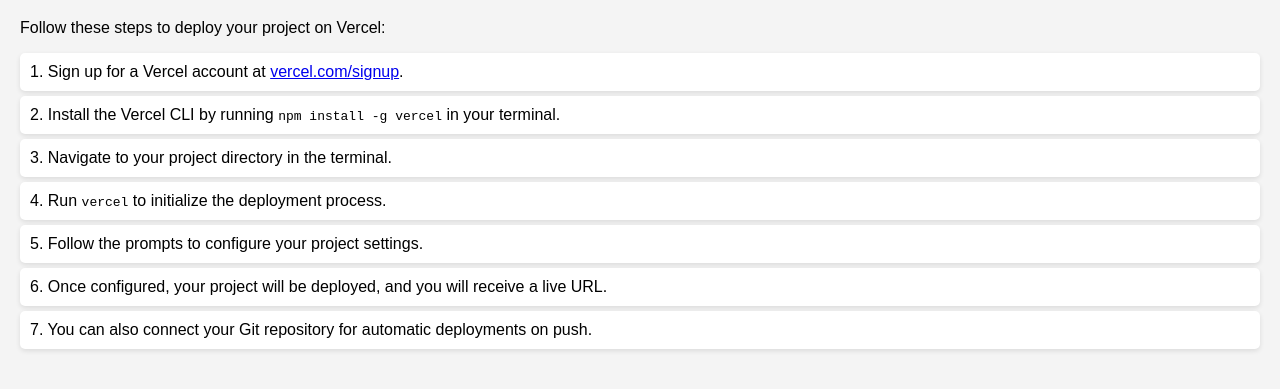
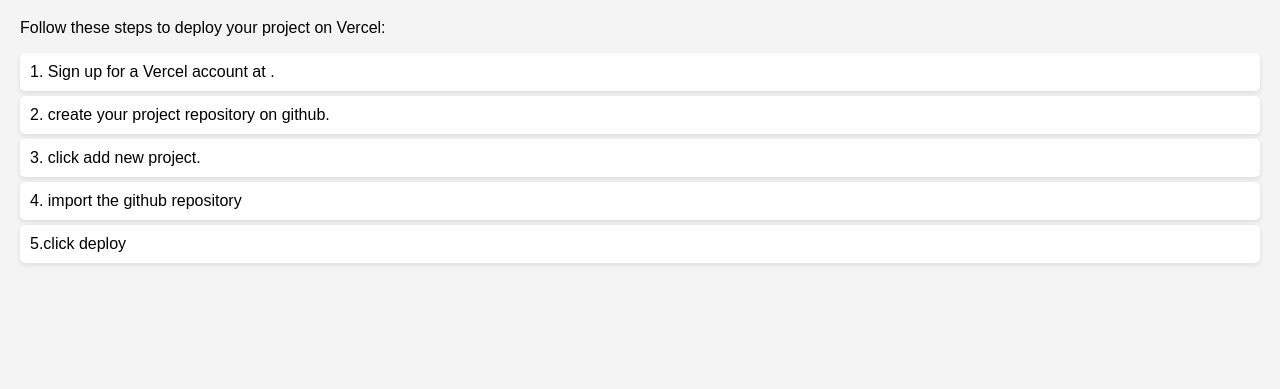
Before and after one commit to sumeetyadav10/vercel, a plain HTML site: page index.html in a window 1280 px wide. Shown: the part 61-450 px from the top of the page. Drawn offline with Linux system fonts and the light colour scheme.

Commit message:
Update index.html

```diff
--- a/index.html
+++ b/index.html
@@ -30,13 +30,11 @@
     <h1>Vercel Deployment Steps</h1>
     <p>Follow these steps to deploy your project on Vercel:</p>
     <ul>
-        <li>1. Sign up for a Vercel account at <a href="https://vercel.com/signup" target="_blank">vercel.com/signup</a>.</li>
-        <li>2. Install the Vercel CLI by running <code>npm install -g vercel</code> in your terminal.</li>
-        <li>3. Navigate to your project directory in the terminal.</li>
-        <li>4. Run <code>vercel</code> to initialize the deployment process.</li>
-        <li>5. Follow the prompts to configure your project settings.</li>
-        <li>6. Once configured, your project will be deployed, and you will receive a live URL.</li>
-        <li>7. You can also connect your Git repository for automatic deployments on push.</li>
+        <li>1. Sign up for a Vercel account at <a href="https://vercel.com" > </a>.</li>
+        <li>2. create your project repository on github.</li>
+        <li>3. click add new project.</li>
+        <li>4. import the github repository</li>
+        <li>5.click deploy</li>
     </ul>
 </body>
 </html>
```
